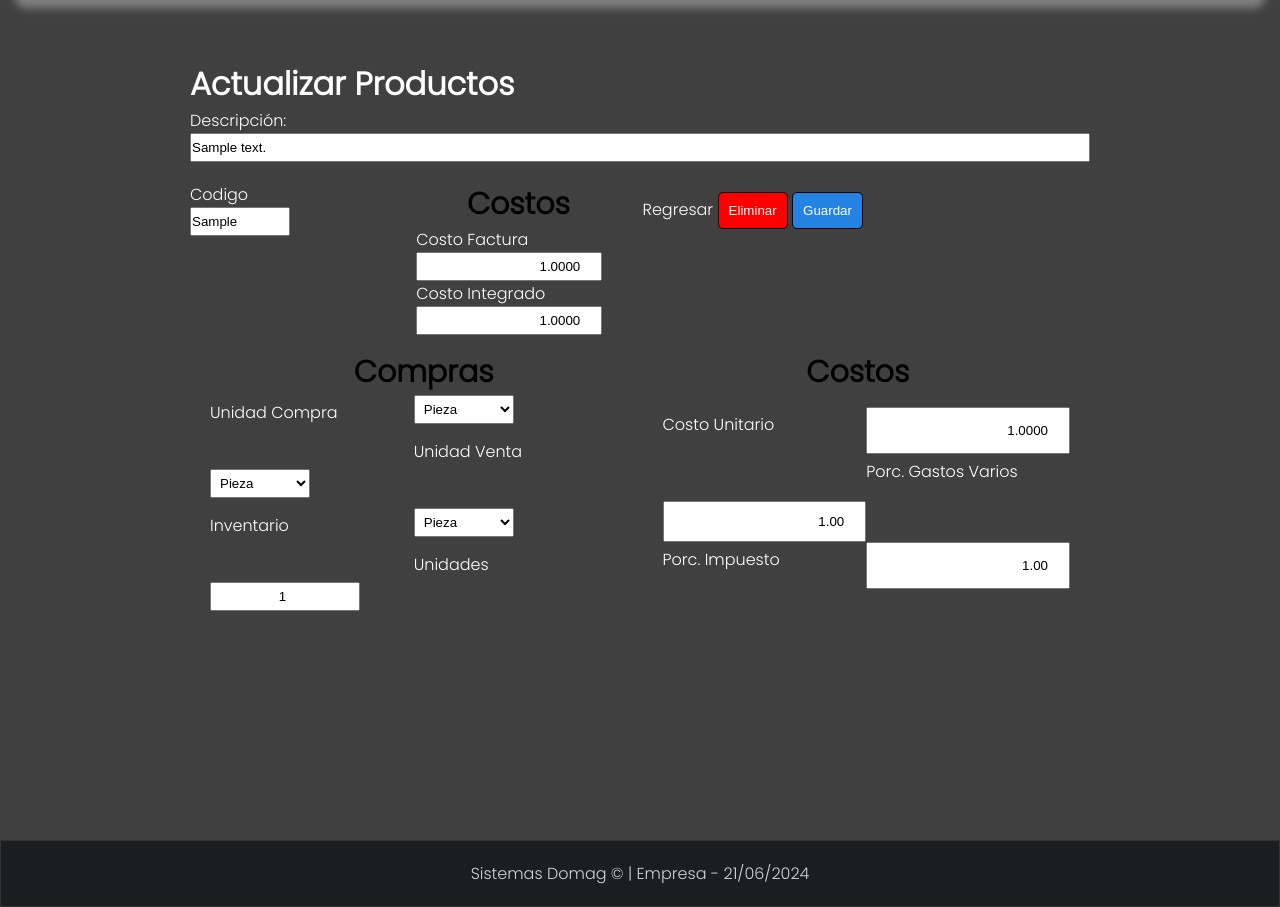
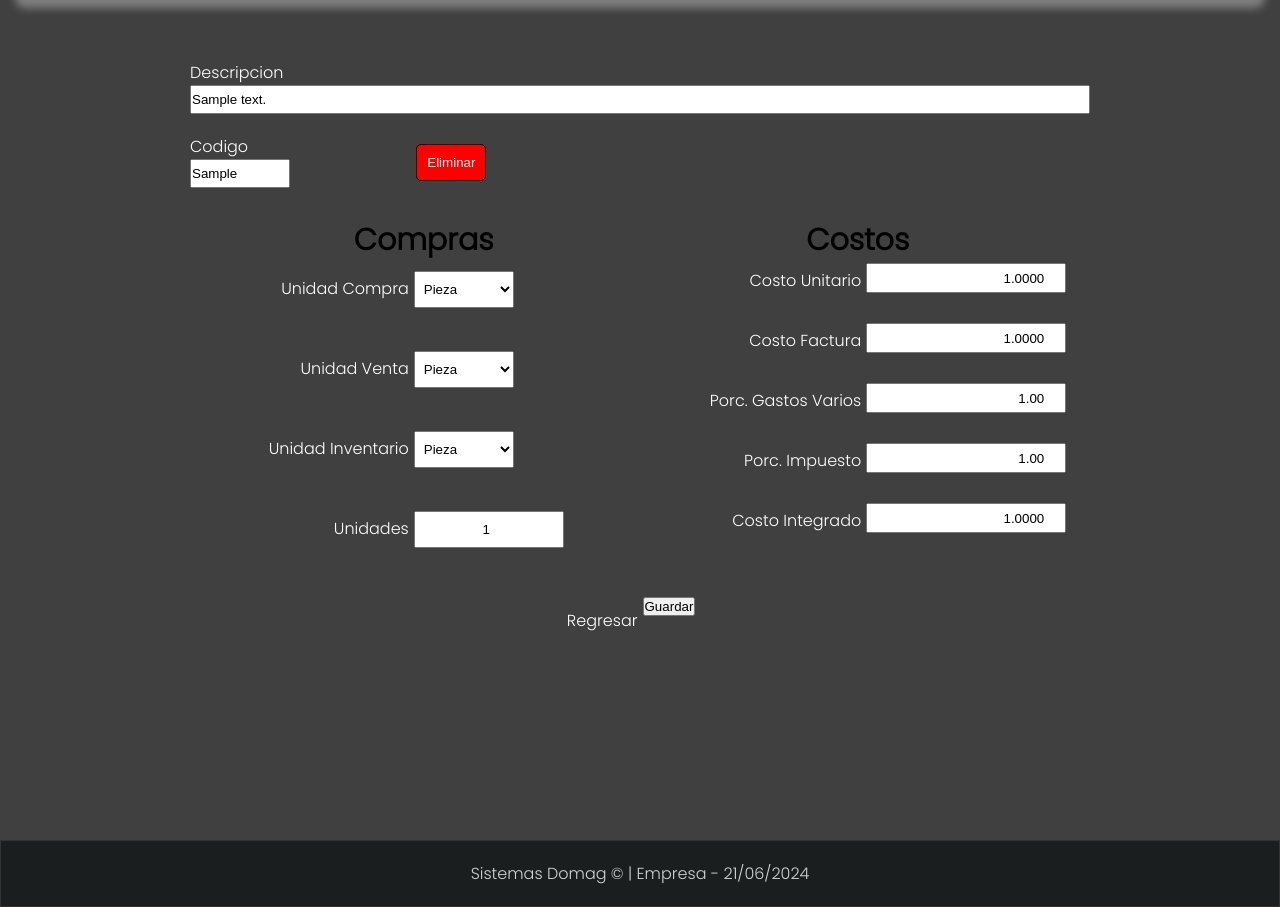
Before and after one commit to AntonIL28/domagpos1, a Django app: page /editar_producto/1 in a window 1280 px wide. Shown: the part 140-1047 px from the top of the page. Run offline with Django 4.2, Linux system fonts and the light colour scheme; tables that the repository leaves empty hold one stand-in row (values such as "Sample post"); some libraries are stand-ins or nearby versions.

Commit message:
Generacion de sentencia de control para reutilizar codigo en formulario add producto y edit, ademas se agregaron campos en los modelos

```diff
--- a/domagPOS1/POS/templates/add_producto.html
+++ b/domagPOS1/POS/templates/add_producto.html
@@ -26,19 +26,19 @@
         {% csrf_token %}
         <section class="head_addp">
             <label for="description">Descripcion</label>
-            <input type="text" id="description" name="description" required>
+            <input type="text" id="description" name="description" value="{% if producto %}{{ producto.description }}{% endif %}"required>
         </section>
 
         <section class="codigo_add">
             <label for="codigo">Codigo</label>
-            <input type="text" name="codigo" required>
+            <input type="text" name="codigo" value="{% if producto %}{{ producto.codigo }}{% endif %}" required>
         </section>
 
         <section class="body_addp">
             <h1 class="title_add">Compras</h1>
 
             <label class="label_add1" for="Unidad_Compras">Unidad Compra</label>
-            <select class="input_add1" type="text" name="Unidad_Compras">
+            <select class="input_add1" type="text" name="Unidad_Compras" value="{% if producto %}{{ producto.Unidad_Compras }}{% endif %}">
                 <option value="pieza">Pieza</option>
                 <option value="paquete">Paquete</option>
                 <option value="galon">Galon</option>
@@ -47,7 +47,7 @@
             <br>
 
             <label class="label_add1" for="Unidad_Ventas">Unidad Venta</label>
-            <select class="input_add1" type="text" name="Unidad_Ventas">
+            <select class="input_add1" type="text" name="Unidad_Ventas" value="{% if producto %}{{ producto.Unidad_Ventas }}{% endif %}">
                 <option value="pieza">Pieza</option>
                 <option value="paquete">Paquete</option>
                 <option value="galon">Galon</option>
@@ -56,7 +56,7 @@
             <br>
 
             <label class="label_add1" for="Unidad_Inventario">Unidad Inventario</label>
-            <select class="input_add1" type="text" name="Unidad_Inventario">
+            <select class="input_add1" type="text" name="Unidad_Inventario" value="{% if producto %}{{ producto.Unidad_Inventario}}{% endif %}">
                 <option value="pieza">Pieza</option>
                 <option value="paquete">Paquete</option>
                 <option value="galon">Galon</option>
@@ -65,29 +65,29 @@
             <br>
 
             <label class="label_add1" for="cantidad_Unidad_Compras">Unidades</label>
-            <input type="text" class="cantidad_producto" id="cantidad_unidad" name="cantidad_Unidad_Compras">
+            <input type="text" class="cantidad_producto" id="cantidad_unidad" name="cantidad_Unidad_Compras" value="{% if producto %}{{ producto.cantidad_Unidad_Compras }}{% endif %}">
         </section>
 
         <section class="footer_addp">
             <h1 class="title_add">Costos</h1>
             <label class="label_add1" for="Cto_Unidad_Compras">Costo Unitario</label>
-            <input class="input_add2" type="number" onkeypress="formatNumber(4, event)" id="cto_unit" name="Cto_Unidad_Compras">
+            <input class="input_add2" type="number" onkeypress="formatNumber(4, event)" id="cto_unit" name="Cto_Unidad_Compras" value="{% if producto %}{{ producto.Cto_Unidad_Compras }}{% endif %}">
             <br>
 
             <label class="label_add1" for="Cto_Factura">Costo Factura</label>
-            <input class="input_add2" type="number" id="cto_fac" name="Cto_Factura" readonly>
+            <input class="input_add2" type="number" id="cto_fac" name="Cto_Factura" readonly value="{% if producto %}{{ producto.Cto_Factura }}{% endif %}">
             <br>
 
             <label class="label_add1" for="Porc_GastosVarios">Porc. Gastos Varios</label>
-            <input class="input_add2" type="number" id="gastos_varios" name="Porc_GastosVarios">
+            <input class="input_add2" type="number" id="gastos_varios" name="Porc_GastosVarios" value="{% if producto %}{{ producto.Porc_GastosVarios }}{% endif %}">
             <br>
 
             <label class="label_add1" for="Porc_impuestos">Porc. Impuesto</label>
-            <input class="input_add2" type="number" id="impuesto" name="Porc_impuestos">
+            <input class="input_add2" type="number" id="impuesto" name="Porc_impuestos" value="{% if producto %}{{ producto.Porc_impuestos }}{% endif %}">
             <br>
 
             <label class="label_add1" for="Cto_Integrado">Costo Integrado</label>
-            <input class="input_add2" type="number" id="cto_int" name="Cto_Integrado" readonly>
+            <input class="input_add2" type="number" id="cto_int" name="Cto_Integrado" readonly value="{% if producto %}{{ producto.Cto_Integrado }}{% endif %}">
             <br>
         </section>
 
@@ -95,8 +95,15 @@
             <a href="{% url 'Productos' %}">Regresar</a>
         </section>
 
+        {% if producto %}
+            <section>
+                <a href="{% url 'DeleteProducto' producto.id %}"><button type="button" class="delete_producto_button">Eliminar</button></a>
+            </section>
+        {% endif %}
+
+
         <section class="control_addp2">
-            <input type="submit" value="Guardar" />
+            <button type="submit">{% block submit_button %}Guardar{% endblock %}</button>
         </section>
 
     </form>
--- a/domagPOS1/POS/templates/editar.html
+++ /dev/null
@@ -1,189 +0,0 @@
-{% extends "layoutPOS.html" %}
-
-{% block content %}
-
-<style>
-    #cto_unit,
-    #cto_fac,
-    #cto_int,
-    #gastos_varios,
-    #impuesto {
-        text-align: right;
-    }
-
-    #cantidad_unidad{
-        text-align: center;
-        width: 150px;
-    }
-
-</style>
-
-<div id="content_form_addproductos">
-    <h1>Actualizar Productos</h1>
-
-    <form method="POST" action="{% url 'ActualizarProducto' producto.id %}"  id="wrapper">
-
-        {% csrf_token %}
-        <section class="head_addp">
-            <label for="description">Descripción:</label>
-            <input type="text" name="description" value="{{producto.description}}">
-        </section>
-
-        <section class="codigo_add">
-            <label for="codigo">Codigo</label>
-            <input type="text" name="codigo" value="{{producto.codigo}}">
-        </section>
-
-        <section class="body_addp">
-            <h1 class="title_add">Compras</h1>
-            <label for="Unidad_Compras">Unidad Compra</label>
-            <select type="text" name="Unidad_Compras" value="{{producto.Unidad_Compras}}">
-                <option value="pieza">Pieza</option>
-                <option value="paquete">Paquete</option>
-                <option value="galon">Galon</option>
-                <option value="litro">Litro</option>
-              </select>
-            <br>
-
-            <label for="Unidad_Ventas">Unidad Venta</label>
-            <select type="text" name="Unidad_Ventas" value="{{producto.Unidad_Ventas}}">
-                <option value="pieza">Pieza</option>
-                <option value="paquete">Paquete</option>
-                <option value="galon">Galon</option>
-                <option value="litro">Litro</option>
-              </select>
-            <br>
-
-            <label for="Unidad_Inventario">Inventario</label>
-            <select type="text" name="Unidad_Inventario" value="{{producto.Unidad_Inventario}}">
-                <option value="pieza">Pieza</option>
-                <option value="paquete">Paquete</option>
-                <option value="galon">Galon</option>
-                <option value="litro">Litro</option>
-              </select>
-            <br>
-
-            <label for="cantidad_Unidad_Compras">Unidades</label>
-            <input type="text" name="cantidad_Unidad_Compras" id="cantidad_unidad" value="{{producto.cantidad_Unidad_Compras}}">
-        </section>
-
-        <section class="footer_addp">
-            <h1 class="title_add">Costos</h1>
-                <label for="Cto_Unidad_Compras">Costo Unitario</label>
-                <input type="number" name="Cto_Unidad_Compras" id="cto_unit" value="{{producto.Cto_Unidad_Compras}}">
-                <br>
-
-                <label for="Porc_GastosVarios">Porc. Gastos Varios</label>
-                <input type="number" name="Porc_GastosVarios" id="gastos_varios" value="{{producto.Porc_GastosVarios}}">
-                <br>
-
-                <label for="Porc_impuestos">Porc. Impuesto</label>
-                <input type="number" name="Porc_impuestos" id="impuesto" value="{{producto.Porc_impuestos}}">
-                <br>
-        </section>
-
-        <section class="coste_addp">
-            <!--Arroja informacion-->
-            <h1 class="title_add">Costos</h1>
-
-            <label for="Cto_Factura">Costo Factura</label>
-                <input type="number" id="cto_fac" name="Cto_Factura" value="{{producto.Cto_Factura}}" readonly>
-                <br>
-
-                <label for="Cto_Integrado">Costo Integrado</label>
-                <input type="number" id="cto_int" name="Cto_Integrado" value="{{producto.Cto_Integrado}}" readonly>
-                <br>
-            </section>
-
-        <section class="control_addp">
-            <a href="{% url 'Productos' %}">Regresar</a>
-            <a href="{% url 'DeleteProducto' producto.id %}" ><button type="button" class="delete_producto_button">Eliminar</button></a>
-            <input type="submit" value="Guardar" />
-        </section>
-
-    </form>
-</div>
-
-<script src="https://ajax.googleapis.com/ajax/libs/jquery/1.11.1/jquery.min.js"></script>
-
-<script>
-    var wrapper =document.getElementById("wrapper")
-
-    var cto_unit = document.getElementById("cto_unit");
-    var cantidad = document.getElementById("cantidad_unidad");
-    var cto_fac = document.getElementById("cto_fac");
-
-    var cto_int = document.getElementById("cto_int")
-    var impuesto = document.getElementById("impuesto");
-    var gastos_varios = document.getElementById("gastos_varios");
-
-    wrapper.addEventListener("keypress", event =>{
-        if (event.keyCode === 13){
-            event.preventDefault();
-        }
-    })
-
-    //Para presionar enter cuando el cursor este en el input "cto_unit"
-    cto_unit.addEventListener("keypress", event=> {
-        if (event.keyCode === 13) {
-            event.preventDefault();
-
-            if(cantidad.value === ""){
-                cantidad.value = 1;
-            }
-
-            cto_fac.value = parseFloat(cto_unit.value/cantidad.value).toFixed(4);
-            cto_int.value = parseFloat((1+(impuesto.value/100)) * (1+(gastos_varios.value/100)) * (cto_fac.value)).toFixed(4);
-        }
-    });
-
-    //para presionar enter cuando el cursor este en el input "cantidad"
-    cantidad.addEventListener("keypress", event=> {
-        if (event.keyCode === 13) {
-            event.preventDefault();
-            cto_fac.value = parseFloat(cto_unit.value/cantidad.value).toFixed(4);
-            cto_int.value = parseFloat((1+(impuesto.value/100)) * (1+(gastos_varios.value/100)) * (cto_fac.value)).toFixed(4);
-        }
-    });
-
-    gastos_varios.addEventListener("keypress", event=> {
-        if (event.keyCode === 13) {
-            event.preventDefault();
-            cto_int.value = parseFloat((1+(impuesto.value/100)) * (1+(gastos_varios.value/100)) * (cto_unit.value/cantidad.value)).toFixed(4);
-        }
-    });
-
-    impuesto.addEventListener("keypress", event=> {
-        if (event.keyCode === 13) {
-            event.preventDefault();
-            cto_int.value = parseFloat((1+(impuesto.value/100)) *(1+(gastos_varios.value/100))* (cto_unit.value/cantidad.value)).toFixed(4);
-        }
-    });
-
-</script>
-
-<script>
-
-    function formatNumber(decimalPlaces, e) {
-        if(e.key === 'Enter'){
-            var inputValue = e.target.value;
-
-            var floatValue = parseFloat(inputValue);
-
-            e.target.value = floatValue.toFixed(decimalPlaces);
-        }
-    }
-
-</script>
-
-<script>
-
-    document.getElementById('cantidad_unidad').addEventListener('keypress', function(event) {
-
-        if (event.keyCode === 13) {
-            event.preventDefault();
-        }
-    });
-</script>
-
-{% endblock %}
--- a/domagPOS1/POS/urls.py
+++ b/domagPOS1/POS/urls.py
@@ -1,6 +1,5 @@
 from django.urls import path
 from . import views
-from .views import get_data
 
 urlpatterns = [
     #path('punto-venta/', views.POS, name="Punto Venta"),
@@ -10,15 +9,11 @@ urlpatterns = [
     path('edit_cliente/', views.edit_cliente_view, name="EditCliente"),
     path('delete_cliente/<str:id>', views.delete_cliente_view, name="DeleteCliente"),
     path('productos/', views.productos_view, name="Productos"),
+    path('delete_producto/<int:id>', views.delete_producto_view, name="DeleteProducto"),
     path('add_producto/', views.add_producto_view, name="AddProducto"),
-    path('delete_producto/<int:id>', views.delete_producto_view, name="DeleteProducto"),
-    path('editar_producto/<int:id>', views.editar_producto, name="EditarProducto"),
-    path('actualizar_producto/<int:id>', views.actualizar_producto, name="ActualizarProducto"),
-    path('get_data/', get_data, name='get_data'),
-    path('buscar/', views.buscar_cliente, name='buscar'),
-    path('buscar_p/', views.buscar_producto, name='buscar_p'),
-    path('seleccionar_elemento/<int:id>/', views.seleccionar, name='seleccionar_elemento'),
-    path('venta/', views.venta, name='venta'),
+    path('editar_producto/<int:producto_id>', views.add_producto_view, name="EditarProducto"),
+
+    #path('actualizar_producto/<int:id>', views.actualizar_producto, name="ActualizarProducto"),
     #path('export/', views.export_pdf_view, name="ExportPDF" ),
     #path('export/<id>/<iva>', views.export_pdf_view, name="ExportPDF" ),
 ]
--- a/domagPOS1/POS/views.py
+++ b/domagPOS1/POS/views.py
@@ -2,11 +2,6 @@ from django.shortcuts import render, redirect, HttpResponse
 from main.models import Cliente, Productos
 from main.forms import AddCliente, AddProducto
 from POS.models import Article
-from django.http import JsonResponse
-from django.db.models import Q
-from django.views.generic import ListView
-from django.template.loader import get_template
-from django.conf import settings
 import os
 
 def POS(request):
@@ -35,7 +30,7 @@ def productos_view(request):
         'productos' : productos
     })
 
-def add_producto_view(request):
+"""def add_producto_view(request):
 
     context={}
 
@@ -64,16 +59,13 @@ def add_producto_view(request):
             Porc_GastosVarios = Porc_GastosVarios,
             Porc_impuestos = Porc_impuestos
         )
-
         producto.save()
         estado=True
 
         context = {'estado':estado}
         return redirect('Productos')
 
-    return render(request, 'add_producto.html', context)
-
-
+    return render(request, 'add_producto.html', context)"""
 
 def delete_producto_view(request, id):
     articulo = Productos.objects.get(pk=id)
@@ -132,9 +124,6 @@ def add_cliente_view(request):
     })
 
 def edit_cliente_view(request, id):
-    """cliente = Cliente.objects.get(pk=id)
-    cliente.save()
-    return redirect('Clientes')"""
     pass
 
 def delete_cliente_view(request, id):
@@ -143,52 +132,14 @@ def delete_cliente_view(request, id):
 
     return redirect('Clientes')
 
-def get_data(request):
-    data = Cliente.objects.values()
-    return JsonResponse(list(data), safe=False)
-
-def buscar_cliente(request):
-    query = request.GET.get('q', '')
-
-    if query:
-        resultados = Cliente.objects.filter(razon__icontains=query)
-    else:
-        resultados= []
-
-    return render(request, 'POS.html', {
-        'query': query,
-        'resultados':resultados,
-        })
-
-def buscar_producto(request):
-    query = request.GET.get('p', '')
-
-    if query:
-        resultado = Article.objects.filter(description__icontains=query)
-    else:
-        resultado= []
-
-    return render(request, 'POS.html', {
-        'query': query,
-        'resultado':resultado,
-        })
-
-def seleccionar(request, id):
-    elemento_seleccionado = Article.objects.get(pk=id)
-    return render(request, 'POS.html', {'elemento_seleccionado': elemento_seleccionado})
-
-def venta(request):
-    return render(request, 'venta.html')
-
-
-def editar_producto(request, id):
+"""def editar_producto(request, id):
     if request.method == 'GET':
         producto = Productos.objects.get(pk=id)
         return render(request, 'editar.html', {'producto': producto})
-    return redirect('Productos')
+    return redirect('Productos')"""
 
 
-def actualizar_producto(request, id):
+"""def actualizar_producto(request, id):
     if request.method == 'POST':
         producto = Productos.objects.get(pk=id)
 
@@ -207,4 +158,52 @@ def actualizar_producto(request, id):
         producto.save()
 
 
+        return redirect('Productos')"""
+
+def add_producto_view(request, producto_id=None):
+
+    producto = None
+    action = 'Nuevo Producto'
+
+    if producto_id:
+        producto = Productos.objects.get(id=producto_id)
+        action = 'Editar Producto'
+
+    if request.method == 'POST':
+
+        description = request.POST['description']
+        codigo = request.POST['codigo']
+        Unidad_Compras = request.POST['Unidad_Compras']
+        Unidad_Ventas = request.POST['Unidad_Ventas']
+        Unidad_Inventario = request.POST['Unidad_Inventario']
+        cantidad_Unidad_Compras = request.POST['cantidad_Unidad_Compras']
+        Cto_Unidad_Compras = request.POST['Cto_Unidad_Compras']
+        Porc_GastosVarios = request.POST['Porc_GastosVarios']
+        Porc_impuestos = request.POST['Porc_impuestos']
+
+        if producto:
+            producto.description = description,
+            producto.codigo = codigo,
+            producto.Unidad_Compras = Unidad_Compras,
+            producto.Unidad_Ventas = Unidad_Ventas,
+            producto.Unidad_Inventario = Unidad_Inventario,
+            producto.cantidad_Unidad_Compras = cantidad_Unidad_Compras,
+            producto.Cto_Unidad_Compras = Cto_Unidad_Compras,
+            producto.Porc_GastosVarios = Porc_GastosVarios,
+            producto.Porc_impuestos = Porc_impuestos
+            producto.save()
+        else:
+            Productos.objects.create(description=description,
+                                     codigo=codigo,
+                                     Unidad_Compras=Unidad_Compras,
+                                     Unidad_Ventas = Unidad_Ventas,
+                                     Unidad_Inventario=Unidad_Inventario,
+                                     cantidad_Unidad_Compras = cantidad_Unidad_Compras,
+                                     Cto_Unidad_Compras=Cto_Unidad_Compras,
+                                     Porc_GastosVarios=Porc_GastosVarios,
+                                     Porc_impuestos=Porc_impuestos)
         return redirect('Productos')
+
+    return render(request, 'add_producto.html',{
+        'producto': producto,
+        'action': action})
```
Also changed, not shown: domagPOS1/main/models.py (+18 -1 lines), domagPOS1/main/migrations/0012_productos_codigo_bar_1_productos_codigo_bar_2_and_more.py (added), domagPOS1/main/migrations/0013_alter_productos_codigo.py (added).
